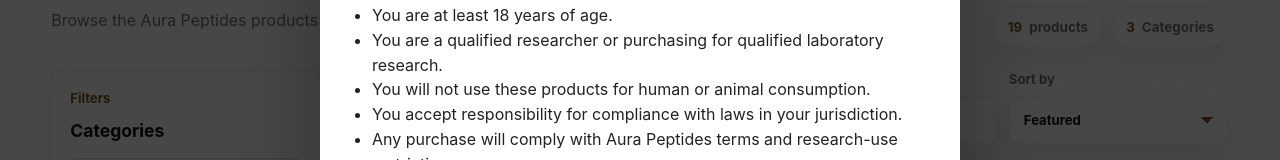
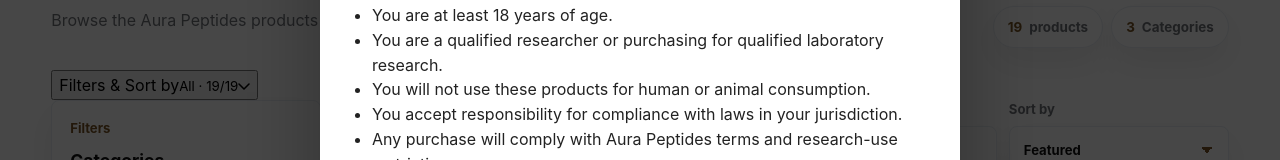
Before and after one commit to Aura-Peptides/website-makeover, a Next.js app: page /products in a window 1280 px wide. Shown: the part 439-599 px from the top of the page. Built offline with nearby package versions, Linux system fonts and the light colour scheme.

Commit message:
Changes
Co-authored-by: tyrelllole1-design <228485240+tyrelllole1-design@users.noreply.github.com>

```diff
--- a/src/components/product-directory.tsx
+++ b/src/components/product-directory.tsx
@@ -144,7 +144,10 @@ export function ProductDirectory({ copy, products }: ProductDirectoryProps) {
   }, []);
 
   return (
-    <section className="catalog-section product-directory" id="products">
+    <section
+      className={`catalog-section product-directory ${isMobileFiltersOpen ? "mobile-filters-open" : "mobile-filters-closed"}`}
+      id="products"
+    >
       <div className="section-heading catalog-heading">
         <div>
           <p>{copy.catalog.subtitle}</p>
@@ -161,7 +164,26 @@ export function ProductDirectory({ copy, products }: ProductDirectoryProps) {
         </div>
       </div>
 
-      <div className="storefront-catalog-layout">
+      <button
+        type="button"
+        className="mobile-filters-toggle"
+        aria-expanded={isMobileFiltersOpen}
+        aria-controls="mobile-filters-region"
+        onClick={() => setIsMobileFiltersOpen((value) => !value)}
+      >
+        <span className="mobile-filters-toggle-label">
+          {copy.catalog.filtersTitle} &amp; {copy.catalog.sortBy}
+        </span>
+        <small>
+          {activeGroupLabel} · {filteredProducts.length}/{products.length}
+        </small>
+        <svg aria-hidden="true" viewBox="0 0 12 8" width="12" height="8">
+          <path d="M1 1l5 5 5-5" fill="none" stroke="currentColor" strokeWidth="1.5" strokeLinecap="round" strokeLinejoin="round" />
+        </svg>
+      </button>
+
+      <div className="storefront-catalog-layout" id="mobile-filters-region">
+
         <aside className="catalog-filter-panel" aria-label={copy.catalog.filtersTitle}>
           <div>
             <p className="eyebrow">{copy.catalog.filtersTitle}</p>
```
